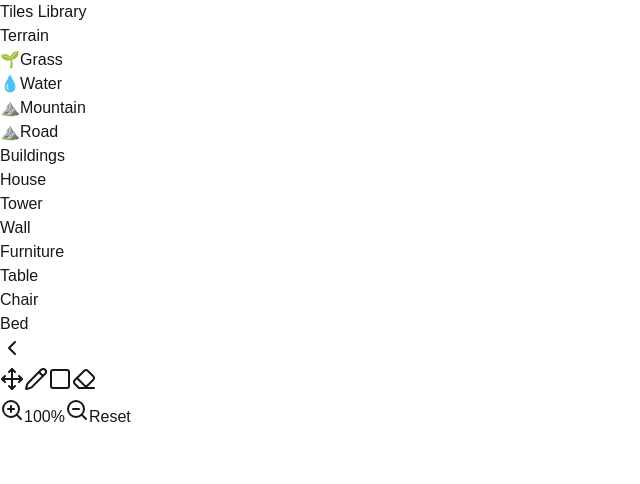
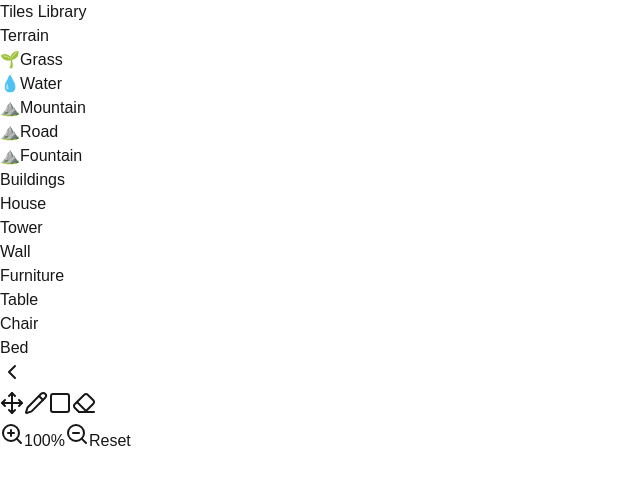
Before and after one commit to ckontomitros/dnd-map-maker, a Next.js app: page / in a window 1280 px wide. Shown: the top 484 px of the page, without its empty margins (0-640 px from the left). Built offline with nearby package versions, Linux system fonts and the light colour scheme.

Commit message:
add second image

```diff
--- a/src/app/components/map-editor/MapEditor.tsx
+++ b/src/app/components/map-editor/MapEditor.tsx
@@ -3,6 +3,7 @@ import React, { useState, useRef, useEffect } from 'react';
 import { ChevronLeft, ChevronRight, Eraser, Move, Pencil, Square, ZoomIn, ZoomOut } from 'lucide-react';
 import ZoomControls from './ZoomControls'
 import roadImage from './assets/road.webp';
+import fountain from './assets/fountain.png'
 const MapEditor = () => {
   const [isSidebarOpen, setSidebarOpen] = useState(true);
   const canvasRef = useRef(null);
@@ -14,19 +15,8 @@ const MapEditor = () => {
   const [dropPreview, setDropPreview] = useState(null);
   const gridSize = 8;
 
-  const multiSquareObject = {
-    id: 'large-image-1',
-    width: 2, // Number of grid squares wide
-    height: 2, // Number of grid squares tall
-    x: 0, // Top-left grid position (will be updated during drag)
-    y: 0, // Top-left grid position (will be updated during drag)
-    type: 'large-image',
-    isDragging: false,
-    preview: false,
-  };
-
   const tileCategories = [
-    { id: 'terrain', name: 'Terrain', tiles: ['Grass', 'Water', 'Mountain', 'Road'] },
+    { id: 'terrain', name: 'Terrain', tiles: ['Grass', 'Water', 'Mountain', 'Road', 'Fountain'] },
     { id: 'buildings', name: 'Buildings', tiles: ['House', 'Tower', 'Wall'] },
     { id: 'furniture', name: 'Furniture', tiles: ['Table', 'Chair', 'Bed'] },
   ];
@@ -36,6 +26,7 @@ const MapEditor = () => {
     Water: { color: '#87CEEB', symbol: '💧',width: 5, height: 5 },
     Mountain: { color: '#8B4513', symbol: '⛰️',width: 3, height: 10 },
     Road: { color: '#8B4543', symbol: '⛰️',width: 3, height: 10, image:roadImage },
+    Fountain: { color: '#8B4543', symbol: '⛰️',width: 10, height: 10, image:fountain }
   };
 
   const tools = [
```
Also changed, not shown: 1 other file (tests, documents, lock files or other folders).
